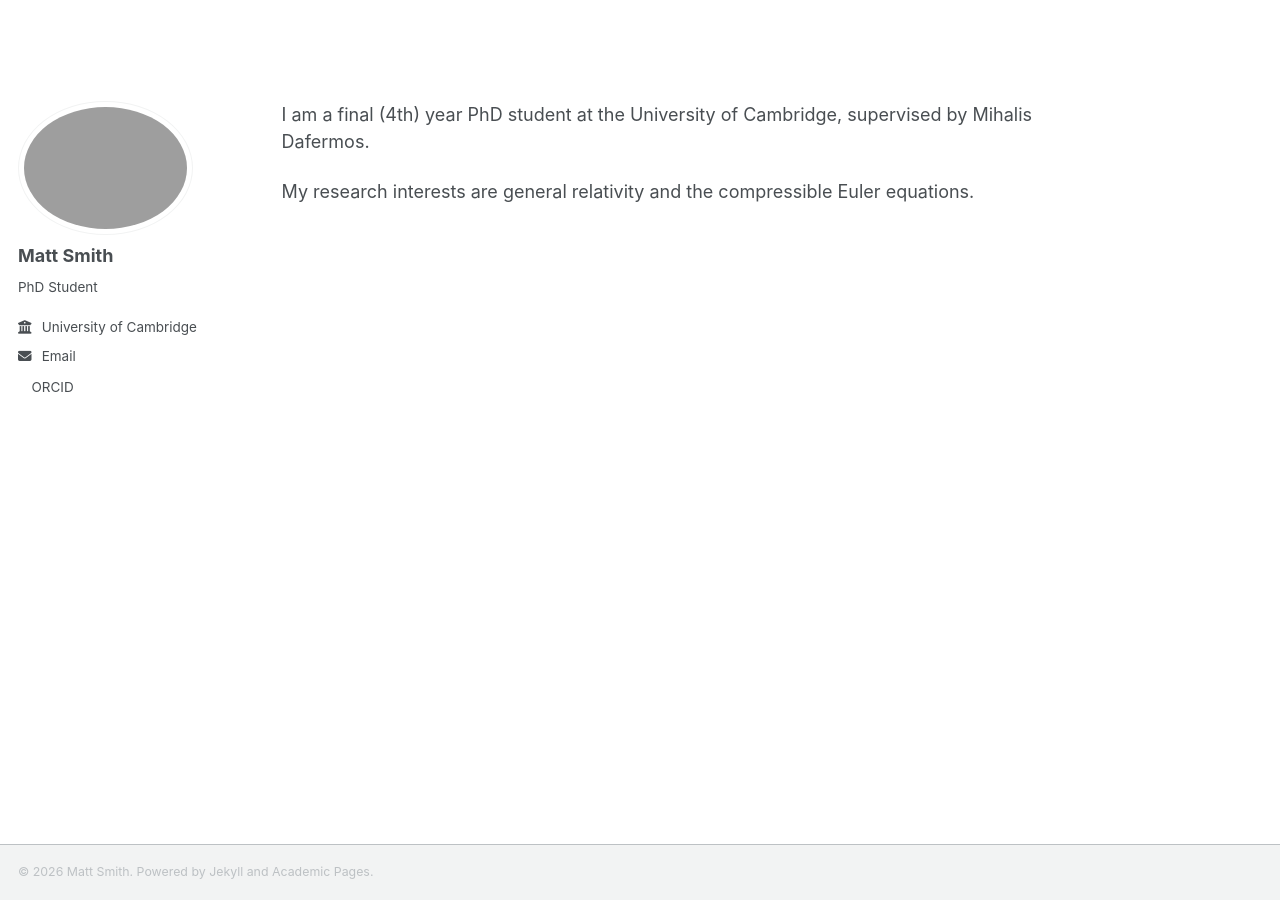
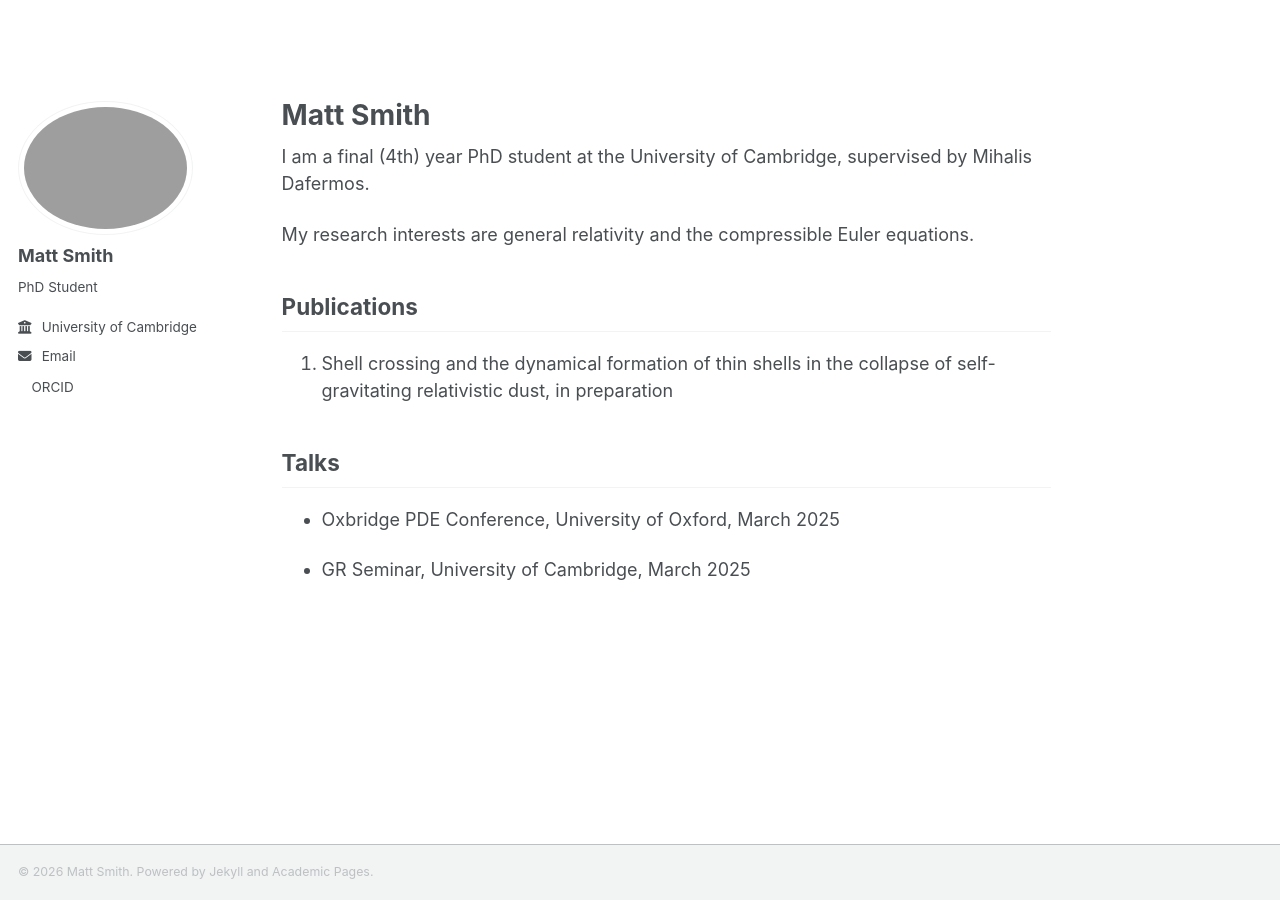
Before and after one commit to mattgsmith/mattgsmith.github.io, a Jekyll site: the page built from _pages/about.md, in a window 1280 px wide. Built offline with Jekyll 4.4.1, drawn with Linux system fonts in a browser that asks for light colours; a script bundle is joined from its source files by our own code; a style sheet for code colours, icons or effects is not loaded.

Commit message:
Update about page with personal details and sections
Added publications and talks sections to the about page.

```diff
--- a/_pages/about.md
+++ b/_pages/about.md
@@ -1,6 +1,6 @@
 ---
 layout: single
-title:
+title: Matt Smith
 permalink: /
 author_profile: true
 ---
@@ -8,3 +8,14 @@ author_profile: true
 I am a final (4th) year PhD student at the University of Cambridge, supervised by Mihalis Dafermos.
 
 My research interests are general relativity and the compressible Euler equations.
+
+## Publications
+
+1. Shell crossing and the dynamical formation of thin shells
+in the collapse of self-gravitating relativistic dust, in preparation
+
+## Talks
+
+- Oxbridge PDE Conference, University of Oxford, March 2025
+
+- GR Seminar, University of Cambridge, March 2025
```
